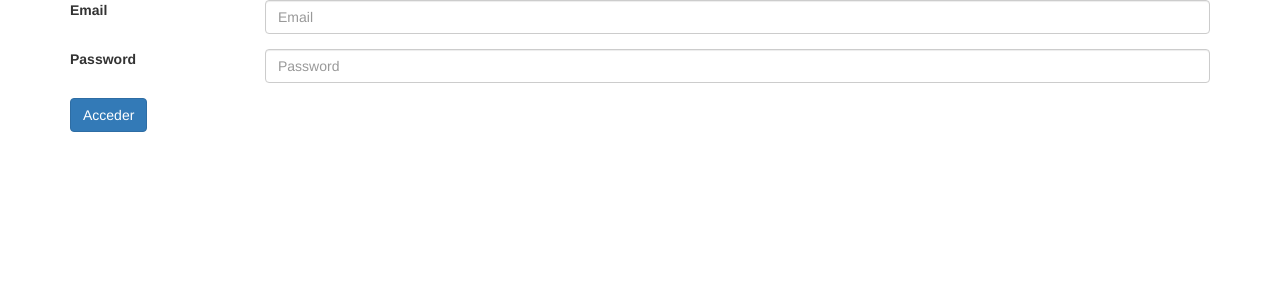
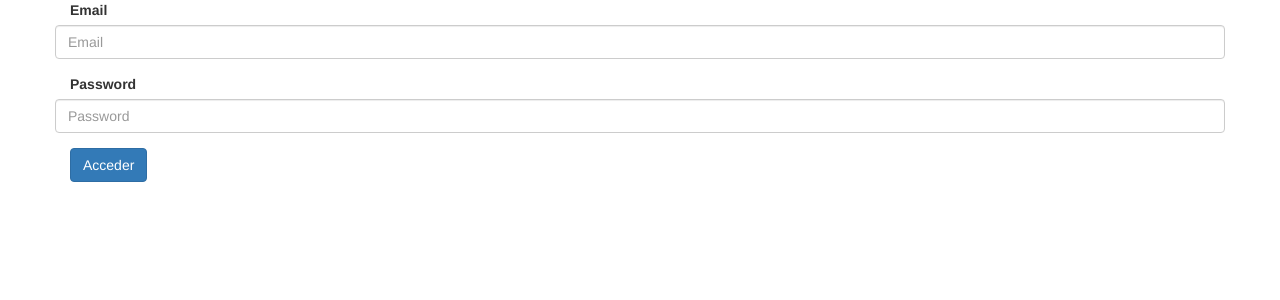
Before and after one commit to vcbeltran/CTC, a PHP site: page /login.php in a window 1280 px wide. Shown: the top 300 px of the page. Run offline with PHP 8.4, Linux system fonts and the light colour scheme.

Commit message:
Login alta y formulario registro Se actualiza imagenes

```diff
--- a/index.php
+++ b/index.php
@@ -8,9 +8,6 @@
 session_start();
 
 /* LOGIN */
-$mail = $_REQUEST['mail'];
-$pass = $_REQUEST['contra'];
-
 if (!isset($SESSION['tipo'])){
 
       include_once 'index.php';
--- a/login.php
+++ b/login.php
@@ -11,22 +11,18 @@ and open the template in the editor.
         <link rel="stylesheet" href="https://maxcdn.bootstrapcdn.com/bootstrap/3.4.0/css/bootstrap.min.css">
         <script src="https://ajax.googleapis.com/ajax/libs/jquery/3.4.1/jquery.min.js"></script>
         <script src="https://maxcdn.bootstrapcdn.com/bootstrap/3.4.0/js/bootstrap.min.js"></script>
-        <title></title>
+        <title>Bienvenido</title>
     </head>
     <body>
-        <div class="container">
+        <div class="container pd-5" >
             <form action="index.php" method="POST">
-            <div class="form-group row">
-                <label for="inputEmail3" class="col-sm-2 col-form-label">Email</label>
-                <div class="col-sm-10">
-                    <input type="email" class="form-control is-valid" id="inputEmail3" placeholder="Email" name="mail">
-                </div>
+                <div class="form-group row mt-5" >
+                    <label for="inputEmail3" class="col-sm-2 col-form-label pd-5 ">Email</label>
+                    <input type="email" class="form-control is-valid mt-5" id="inputEmail3" placeholder="Email" name="mail">
                 </div>
                 <div class="form-group row">
                     <label for="inputPassword3" class="col-sm-2 col-form-label">Password</label>
-                <div class="col-sm-10">
-                    <input type="password" class="form-control" id="inputPassword3" placeholder="Password" name="contra">
-                </div>
+                    <input type="password" class="form-control mt-5" id="inputPassword3" placeholder="Password" name="contra">
                 </div>
                 <div class="form-group row">
                     <div class="col-sm-10">
```
Also changed, not shown: inicio.php (+5 -5 lines). Lines whose indentation alone changed are shown as unchanged.
